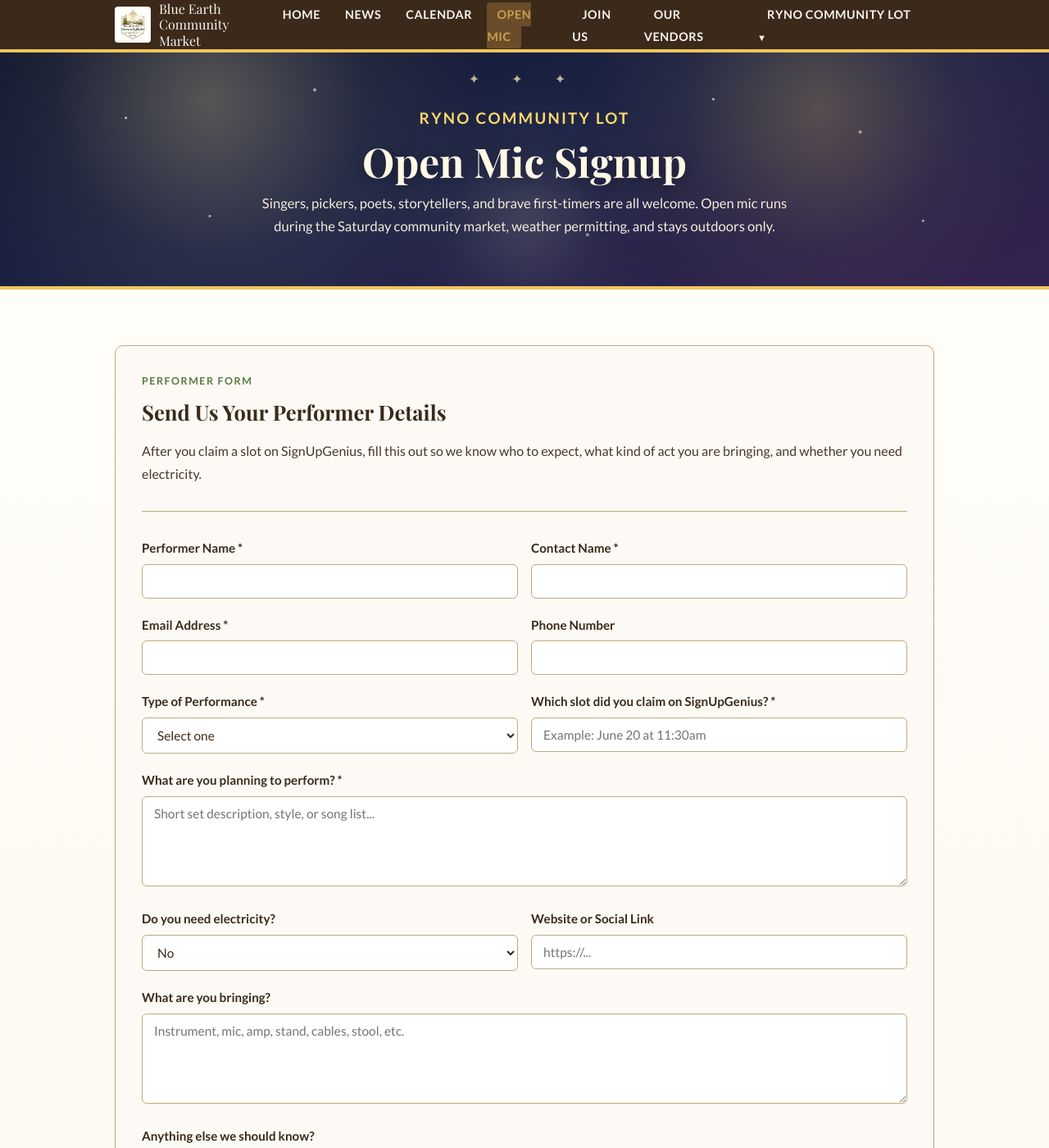
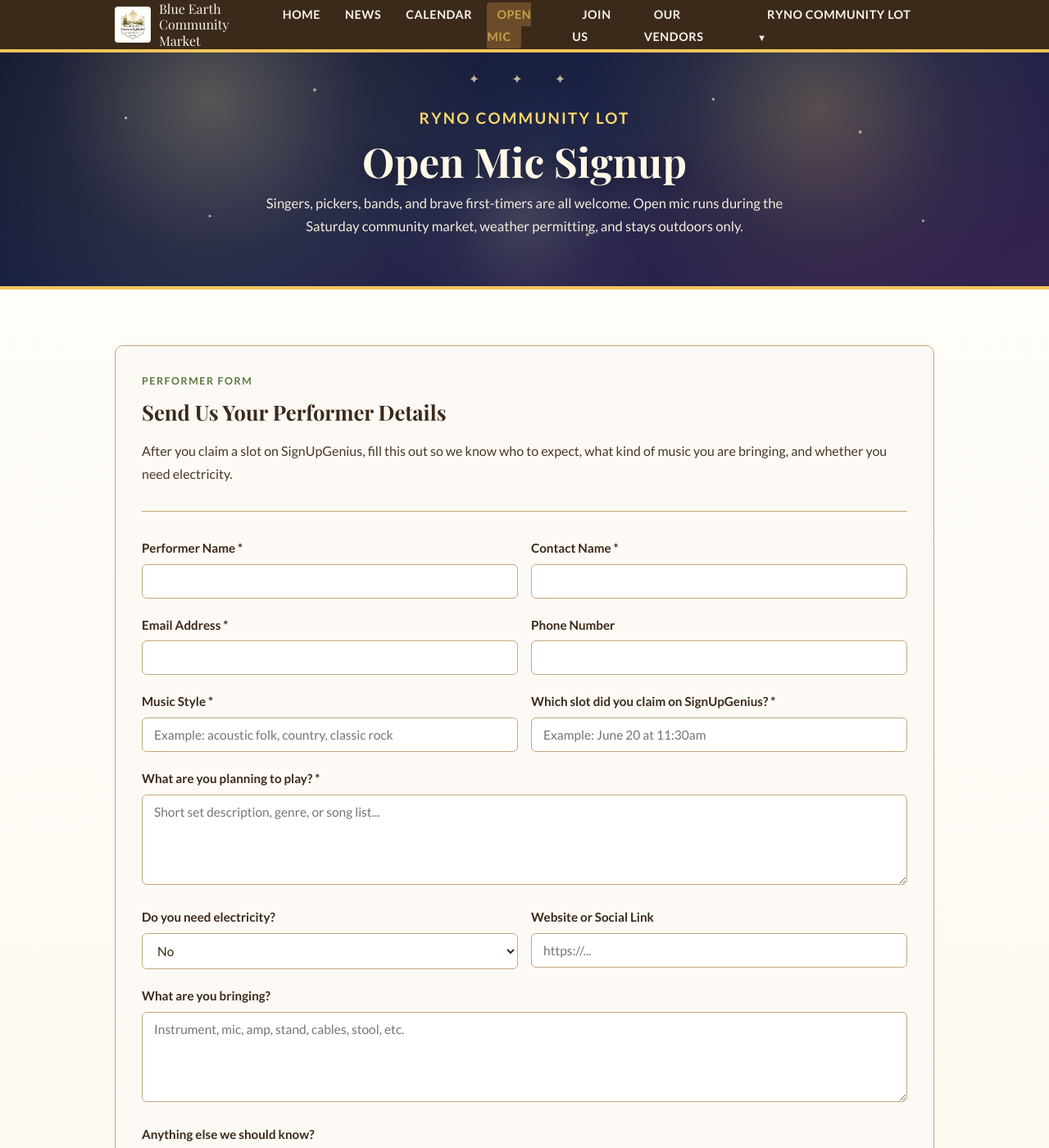
Before and after one commit to blueearthcommunitymarket/blueearthcommunitymarket.github.io, a Jekyll site: the page built from open-mic/index.html, in a window 1280 px wide and 1400 px high. Shown: the whole window at 82% size. Built offline with Jekyll 4.4.1, drawn with Linux system fonts in a browser that asks for light colours; some web fonts are replaced; some of the changed text lies outside the part shown.

Commit message:
Make open mic music-only

```diff
--- a/open-mic/index.html
+++ b/open-mic/index.html
@@ -279,7 +279,7 @@ description: Sign up for open mic nights at the Ryno Community Lot in Blue Earth
 <section class="openmic-hero">
     <div class="tagline">Ryno Community Lot</div>
     <h1>Open Mic Signup</h1>
-    <p class="subcopy">Singers, pickers, poets, storytellers, and brave first-timers are all welcome. Open mic runs during the Saturday community market, weather permitting, and stays outdoors only.</p>
+    <p class="subcopy">Singers, pickers, bands, and brave first-timers are all welcome. Open mic runs during the Saturday community market, weather permitting, and stays outdoors only.</p>
 </section>
 
 <section class="openmic-section">
@@ -287,7 +287,7 @@ description: Sign up for open mic nights at the Ryno Community Lot in Blue Earth
         <div class="card openmic-form-card">
             <div class="section-label">Performer Form</div>
             <h2>Send Us Your Performer Details</h2>
-            <p class="openmic-form-intro">After you claim a slot on SignUpGenius, fill this out so we know who to expect, what kind of act you are bringing, and whether you need electricity.</p>
+            <p class="openmic-form-intro">After you claim a slot on SignUpGenius, fill this out so we know who to expect, what kind of music you are bringing, and whether you need electricity.</p>
             <hr class="divider">
             <form action="https://script.google.com/macros/s/AKfycbxXq-ASfHPGtE0PARnjhXWpPxBqBr9wJDIdk2r-qXpi6pMhL_iSbopPmQfczxhzUuko/exec" method="POST">
                 <input type="hidden" name="_name" value="Ryno Community Lot Open Mic Signups 2026">
@@ -318,15 +318,8 @@ description: Sign up for open mic nights at the Ryno Community Lot in Blue Earth
 
                 <div class="form-grid">
                     <div class="form-field">
-                        <label for="performance_type">Type of Performance *</label>
-                        <select id="performance_type" name="performance_type" required>
-                            <option value="">Select one</option>
-                            <option value="music">Music</option>
-                            <option value="spoken_word">Spoken Word / Poetry</option>
-                            <option value="comedy">Comedy</option>
-                            <option value="storytelling">Storytelling / Reading</option>
-                            <option value="other">Other</option>
-                        </select>
+                        <label for="music_style">Music Style *</label>
+                        <input type="text" id="music_style" name="music_style" placeholder="Example: acoustic folk, country, classic rock" required>
                     </div>
                     <div class="form-field">
                         <label for="preferred_slot">Which slot did you claim on SignUpGenius? *</label>
@@ -335,8 +328,8 @@ description: Sign up for open mic nights at the Ryno Community Lot in Blue Earth
                 </div>
 
                 <div class="form-field">
-                    <label for="performance_description">What are you planning to perform? *</label>
-                    <textarea id="performance_description" name="performance_description" placeholder="Short set description, style, or song list..." required></textarea>
+                    <label for="performance_description">What are you planning to play? *</label>
+                    <textarea id="performance_description" name="performance_description" placeholder="Short set description, genre, or song list..." required></textarea>
                 </div>
 
                 <div class="form-grid">
@@ -374,7 +367,7 @@ description: Sign up for open mic nights at the Ryno Community Lot in Blue Earth
                 <div class="form-field">
                     <label style="display: flex; align-items: flex-start; gap: 10px; cursor: pointer;">
                         <input type="checkbox" name="rules_agreed" value="yes" required style="width: auto; margin-top: 3px; flex-shrink: 0;">
-                        <span style="font-size: 0.92rem; color: #3b2a1a; font-weight: 700;">I agree to keep my performance family friendly and understand the host may stop or decline content that is offensive or not a good fit for the community market.</span>
+                        <span style="font-size: 0.92rem; color: #3b2a1a; font-weight: 700;">I agree to keep my music family friendly and understand the host may stop or decline content that is offensive or not a good fit for the community market.</span>
                     </label>
                 </div>
 
@@ -420,7 +413,7 @@ description: Sign up for open mic nights at the Ryno Community Lot in Blue Earth
                     <li><strong>Weather permitting.</strong> Open mic is for outdoor market days only. If the market moves indoors for bad weather, open mic is canceled for that day.</li>
                     <li><strong>30-minute slots.</strong> Slots start at 10:00am and run every 30 minutes until 1:00pm.</li>
                     <li><strong>Bring your own gear.</strong> Electricity may be available, but performers need to bring their own instruments, mics, stands, cords, and other equipment.</li>
-                    <li><strong>Keep it community friendly.</strong> The host may stop or decline a performance that does not fit the tone of the market.</li>
+                    <li><strong>Keep it community friendly.</strong> The host may stop or decline music that does not fit the tone of the market.</li>
                 </ul>
             </div>
 
```
Also changed, not shown: other parts of open-mic/index.html (+1 -1 lines).
